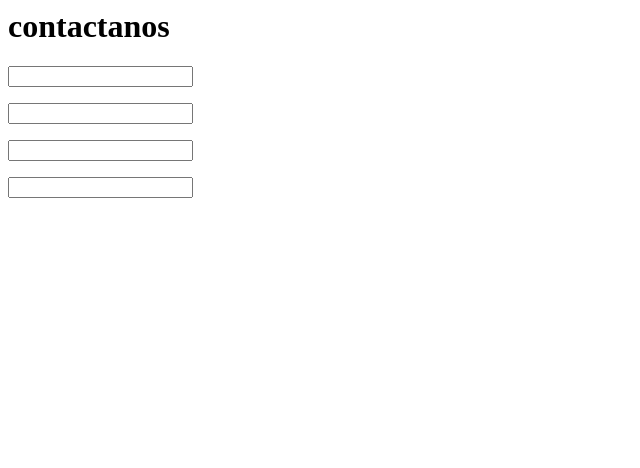
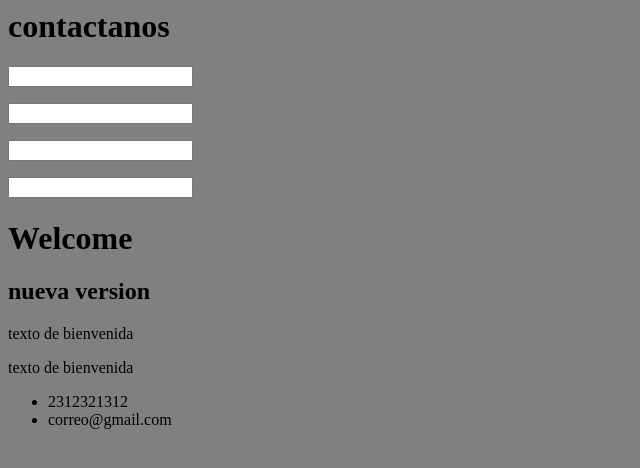
Before and after one commit to neunapp/NeunPracticaGit, a plain HTML site: page contacto.html in a window 1280 px wide. Shown: the whole page, without its empty margins (0-640 px from the left). Drawn offline with Linux system fonts and the light colour scheme.

Commit message:
Update contacto.html

```diff
--- a/contacto.html
+++ b/contacto.html
@@ -4,4 +4,17 @@
   <p><input type="text"></p>
   <p><input type="text"></p>
   <p><input type="text"></p>
+
+  <body style="background-color: gray;">
+  <h1>Welcome</h1>
+  <h2>nueva version</h2>
+  <p>texto de bienvenida</p>
+  <p>texto de bienvenida</p>
+  <footer>
+    <ul>
+      <li>2312321312</li>
+      <li>correo@gmail.com</li>
+    </ul>
+  </footer>
+</body>
 </div>
```
